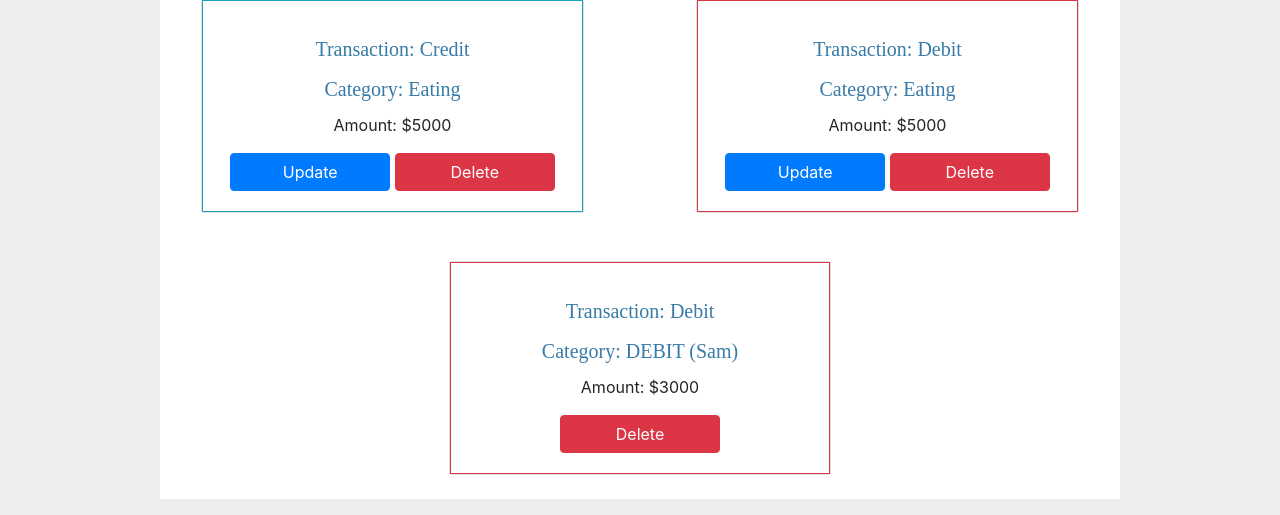
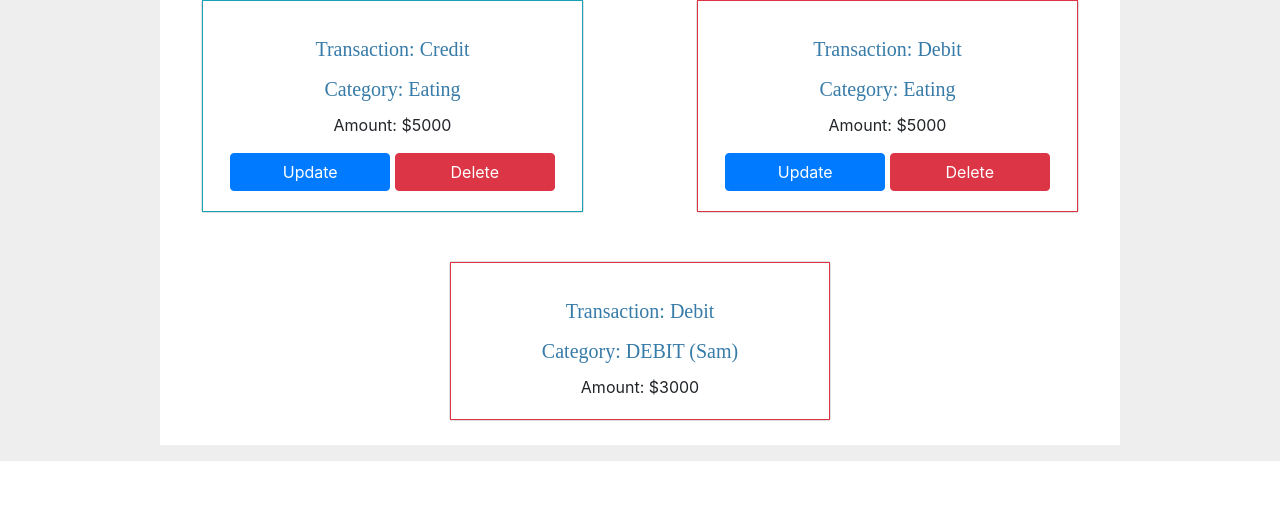
Before and after one commit to Akshay199456/ExpenseTracker, a Flask app: page /expense/view in a window 1280 px wide. Shown: the part 719-1234 px from the top of the page. After the commit the page ends 1180 px from the top, so only its background shows below. Run offline with Flask 3, Linux system fonts and the light colour scheme; a user stored in the database is signed in; data comes from the database, SQL or seed files in the repository; both versions use the stored data as it was after the commit; some libraries are stand-ins or nearby versions.

Commit message:
Modified README.md and made sure transactions bw friends can't be updated or deleted

```diff
--- a/flaskr/templates/expense/view.html
+++ b/flaskr/templates/expense/view.html
@@ -21,7 +21,6 @@
               <h5 class="card-title">Category: {{expense['type']}}</h5>
               <p class="card-text">Amount: ${{ expense['value']|abs }}</p>
               {% if ((expense['type'].startswith('CREDIT (')) or (expense['type'].startswith('DEBIT ('))) %}
-              <input type='submit' class="btn btn-danger" name="submit_{{expense['id']}}" value='Delete'>
               {% else %}
               <input type='submit' class="btn btn-primary" name="submit_{{expense['id']}}" value='Update'>
               <input type='submit' class="btn btn-danger" name="submit_{{expense['id']}}" value='Delete'>
```
Also changed, not shown: README.md, instance/flaskr.sqlite.
